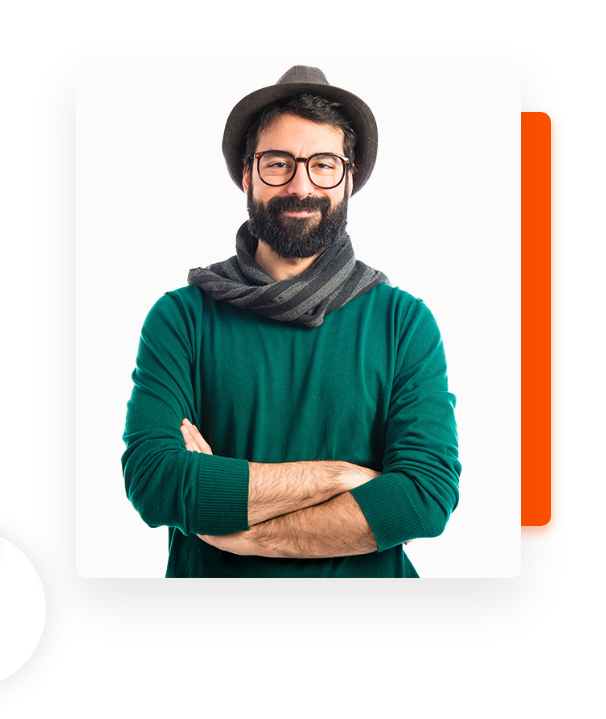
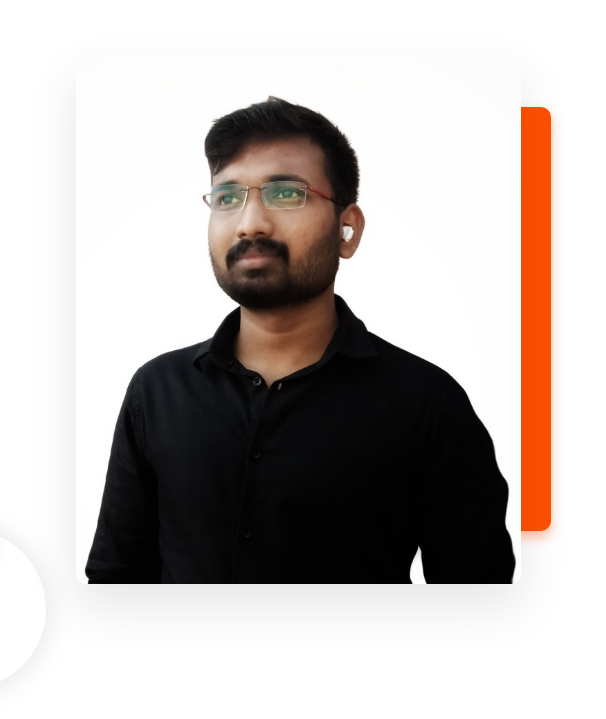
Before and after one commit to sagar143s/rohith-sagar, a plain HTML site: page index.html in a window 1280 px wide. Shown: the part 81-800 px from the top of the page, 674-1280 px from the left. Drawn offline with Linux system fonts and the light colour scheme.

Commit message:
Update index.html

```diff
--- a/index.html
+++ b/index.html
@@ -93,7 +93,7 @@
                         </div>
                     </div>
                     <div class="col-lg-5 banner-profile-img" data-tilt data-tilt-max="10" data-tilt-speed="400" data-tilt-perspective="1000">
-                        <img src="img/hero-img-520x580.jpg" alt="Hero Image" class="img-fluid hero-img">
+                        <img src="img/Untitled design-02.jpeg" alt="Hero Image" class="img-fluid hero-img">
                     </div>
                 </div>
             </div>
```
